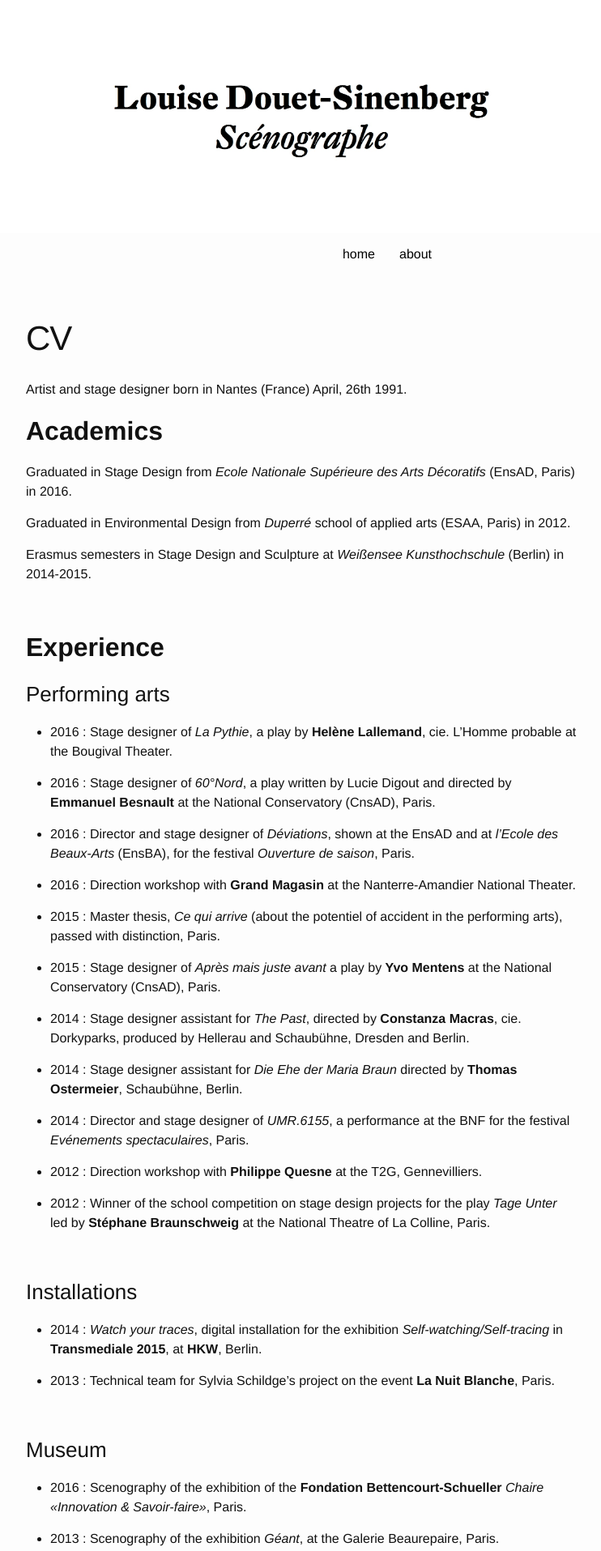
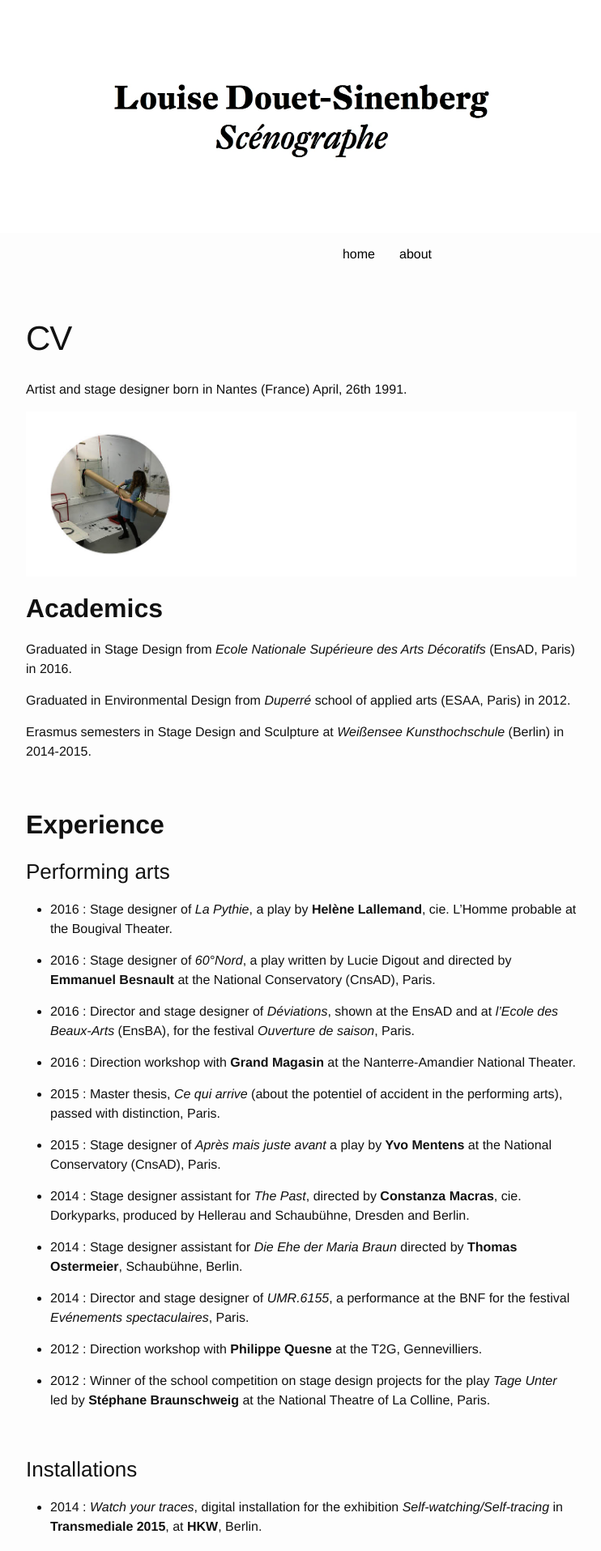
Before and after one commit to louiseds/louiseds.github.io, a Jekyll site: the page built from about.md, in a window 1280 px wide. Shown: the top 1915 px of the page at 81% size, without its empty margins (268-1010 px from the left). Built offline with Jekyll 4.4.1, drawn with Linux system fonts in a browser that asks for light colours.

Commit message:
Updated about.md

```diff
--- a/about.md
+++ b/about.md
@@ -7,7 +7,7 @@ published: true
 
 Artist and stage designer born in Nantes (France) April, 26th 1991.
 
-
+![about-bandeau.jpg]({{site.baseurl}}/images/about-bandeau.jpg)
 
 ## **Academics**
 
```
Also changed, not shown: other parts of about.md (+2 -0 lines).
